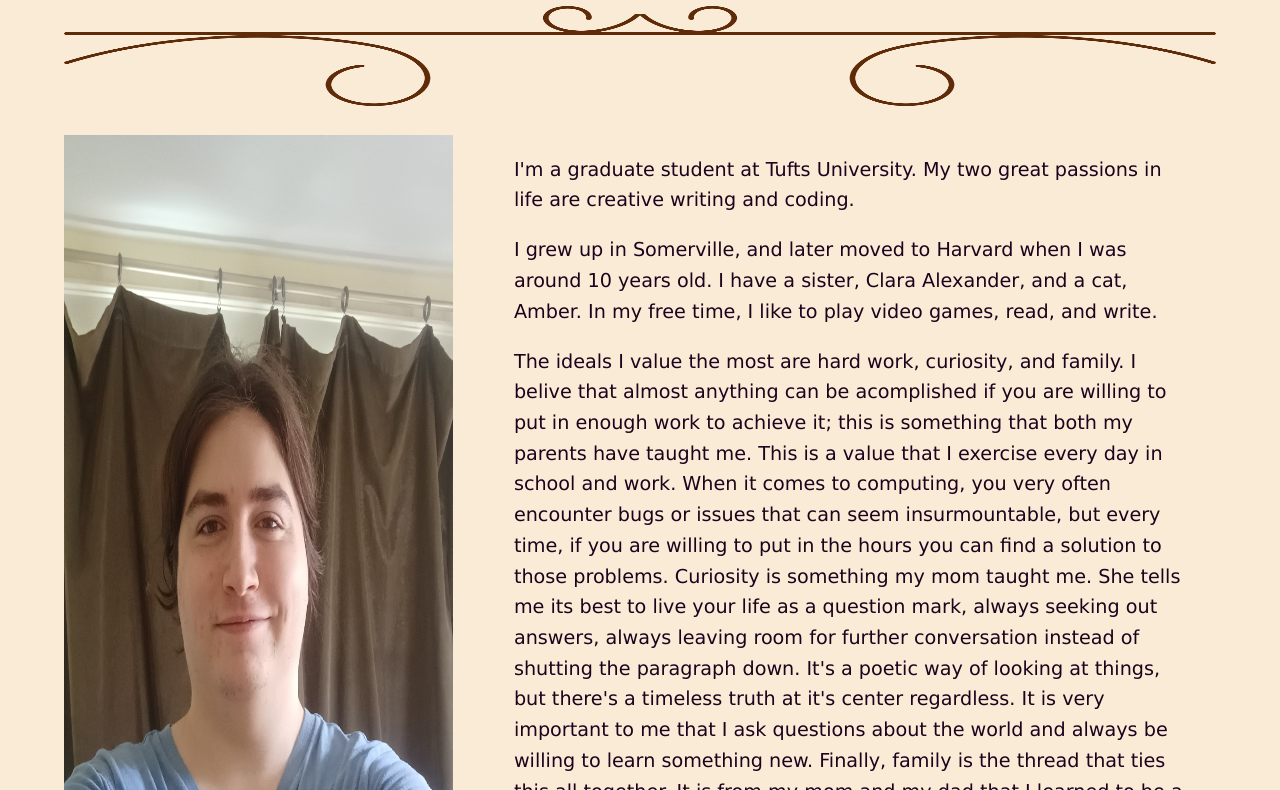
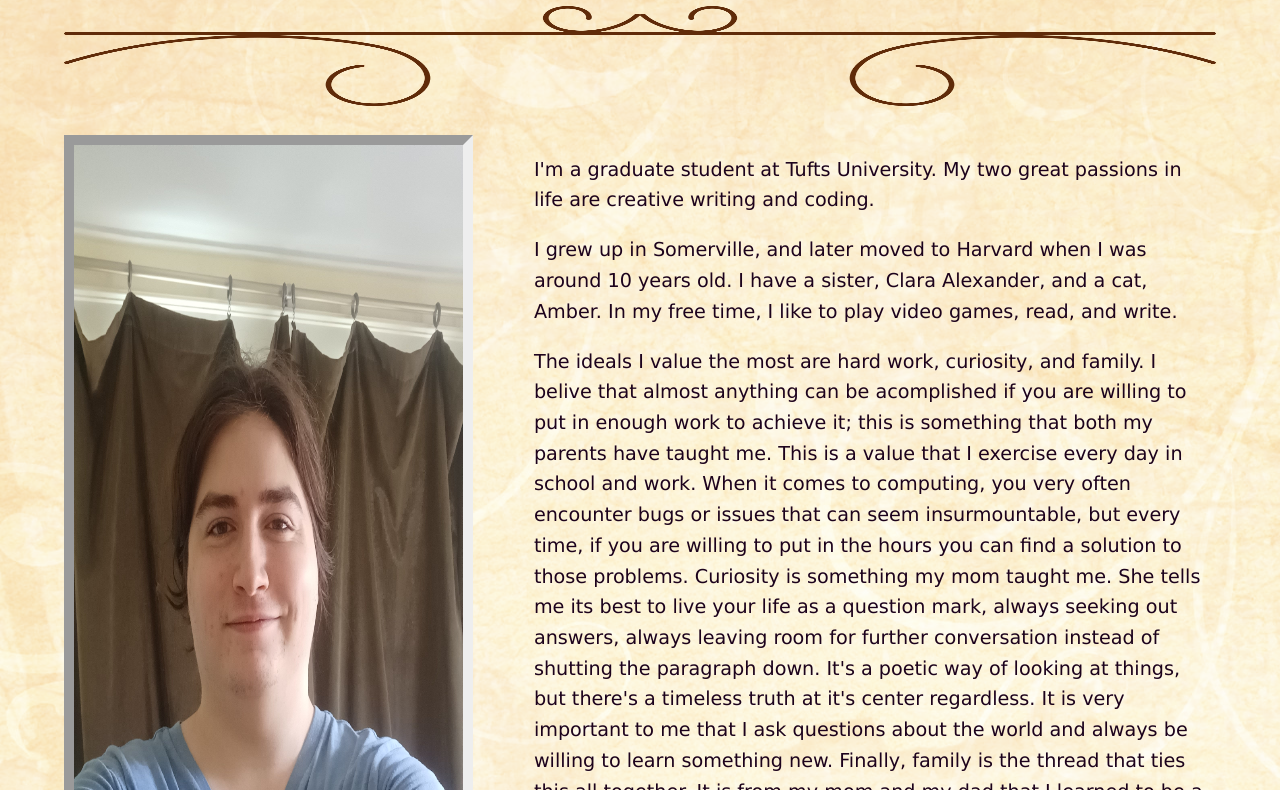
Before and after one commit to Lucasxyz5/Lucasxyz5-Website, a plain HTML site: page index.html in a window 1280 px wide. Shown: the part 135-925 px from the top of the page. Drawn offline with Linux system fonts and the light colour scheme.

Commit message:
updated background

```diff
--- a/css/mainCSS.css
+++ b/css/mainCSS.css
@@ -1,5 +1,7 @@
 body {
     background-color: antiquewhite;
+    background-image: url("/images/backgrounds/flowers2.jpg");
+    background-blend-mode: overlay;
     color: rgb(28, 2, 28);
     font-family: 'Lucida Grande', 'Geneva', sans-serif;
     margin: 0;
@@ -18,8 +20,8 @@ body {
 
 #pic-desc img {
     width: 32%;
-    border: 5px;
-    border-color: black;
+    border: 10px;
+    border-style: inset;
     margin-right: 5%;
 }
 
```
Also changed, not shown: images/backgrounds/flowers1.jpg (added), images/backgrounds/flowers2.jpg (added), 3 other files.
